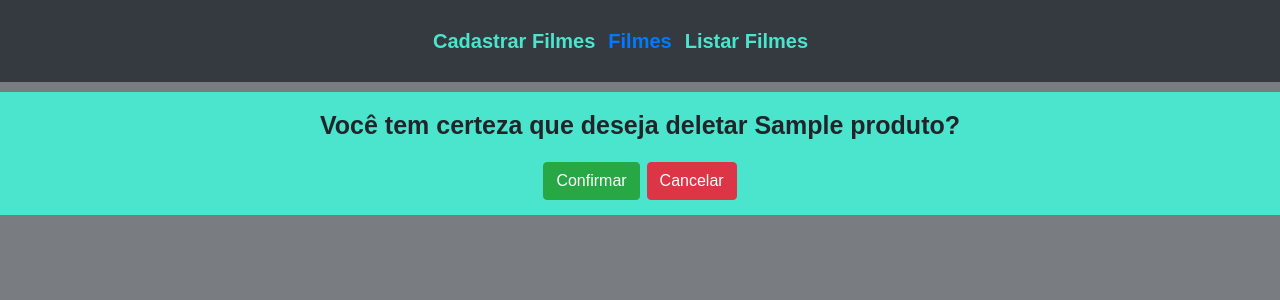
After one commit to jefferson-duarte/Catalogos_Filmes_Django, a Django app: page /deletar/1/ in a window 1280 px wide. The commit adds this page. Shown: the top 300 px of the page. Run offline with Django 4.2, Linux system fonts and the light colour scheme; tables that the repository leaves empty hold one stand-in row (values such as "Sample post"); some libraries are stand-ins or nearby versions.

Commit message:
Adicionado função editar e deletar

```diff
--- a/produto/static/produto/css/produto.css
+++ b/produto/static/produto/css/produto.css
@@ -60,3 +60,22 @@
     border-radius: 10px;
     height: fit-content;
 }
+
+.form-delete {
+    text-align: center;
+    margin-top: 10px;
+    font-size: 25px;
+    font-family: sans-serif;
+    font-weight: bolder;
+    background-color: #4BE4CD;
+    padding: 15px;
+}
+
+button a {
+    color: white;
+}
+
+button a:hover {
+    text-decoration: none;
+    color: white;
+}
--- /dev/null
+++ b/produto/templates/produto/produto_confirm_delete.html
@@ -0,0 +1,19 @@
+{% extends 'base.html' %}
+
+{% block content %}
+
+    <div class="form-delete">
+        <form method="post">
+            {% csrf_token %}
+            <p>Você tem certeza que deseja deletar {{ object }}?</p>
+            <button class="btn btn-success" type="submit">Confirmar</button>
+                <button class="btn btn-danger" type="reset">
+                    <a href="{% url 'lista_produtos' %}">
+                        Cancelar
+                    </a>
+                </button>
+
+        </form>
+    </div>
+
+{% endblock content %}
--- a/produto/templates/produto/produto_list.html
+++ b/produto/templates/produto/produto_list.html
@@ -15,6 +15,10 @@
                     <p>Categoria: {{ produto.categoria }}</p>
                     <p>Valor: R${{ produto.valor }}</p>
                     <p>Quantidade: {{ produto.quantidade }}</p>
+                    <p>
+                        <a href="{% url 'edita_produto' produto.pk %}">Editar</a>
+                        <a href="{% url 'deleta_produto' produto.pk %}">Deletar</a>
+                    </p>
                 </div>
             {% endfor %}
         </div>
--- a/produto/urls.py
+++ b/produto/urls.py
@@ -3,5 +3,7 @@ from . import views
 
 urlpatterns = [
     path('', views.ProdutoCreate.as_view(), name='cadastro_produto'),
-    path('lista/', views.ProdutoLista.as_view(), name='lista_produtos')
+    path('lista/', views.ProdutoLista.as_view(), name='lista_produtos'),
+    path('editar/<int:pk>/', views.ProdutoUpdate.as_view(), name='edita_produto'),  # noqa
+    path('deletar/<int:pk>/', views.ProdutoDeleta.as_view(), name='deleta_produto'),  # noqa
 ]
--- a/produto/views.py
+++ b/produto/views.py
@@ -1,4 +1,4 @@
-from django.views.generic import CreateView, ListView
+from django.views.generic import CreateView, ListView, UpdateView, DeleteView
 from .models import Produto
 from .forms import ProdutoForm
 
@@ -11,7 +11,19 @@ class ProdutoCreate(CreateView):
 
 class ProdutoLista(ListView):
     model = Produto
+    queryset = Produto.objects.all().order_by('-pk')
 
     def get_context_data(self, **produtos):
         context = super().get_context_data(**produtos)
         return context
+
+
+class ProdutoUpdate(UpdateView):
+    model = Produto
+    form_class = ProdutoForm
+    success_url = '/lista/'
+
+
+class ProdutoDeleta(DeleteView):
+    model = Produto
+    success_url = '/lista/'
```
Also changed, not shown: templates/partials/nav.html (line endings or trailing spaces).
